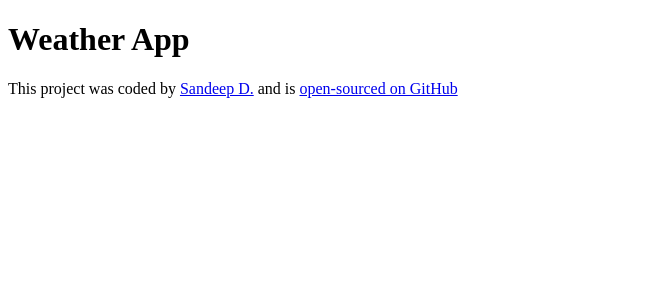
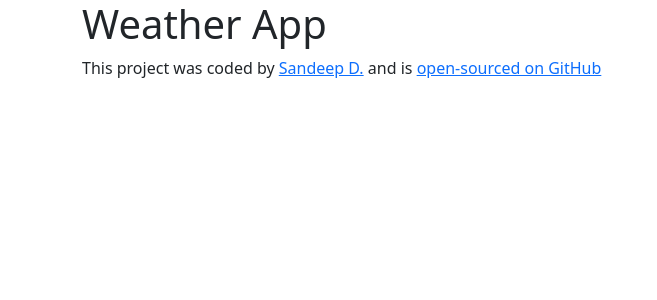
Before and after one commit to Pbjsd/react-weather-app, a React (Create React App) app: page / in a window 1280 px wide. Shown: the top 300 px of the page, without its empty margins (0-657 px from the left). Built offline with nearby package versions, Linux system fonts and the light colour scheme.

Commit message:
Added bootstrap

```diff
--- a/package.json
+++ b/package.json
@@ -6,9 +6,10 @@
     "@testing-library/jest-dom": "^5.17.0",
     "@testing-library/react": "^13.4.0",
     "@testing-library/user-event": "^13.5.0",
+    "bootstrap": "^5.3.3",
     "react": "^18.3.1",
     "react-dom": "^18.3.1",
-    "react-scripts": "5.0.1",
+    "react-scripts": "^3.0.1",
     "web-vitals": "^2.1.4"
   },
   "scripts": {
--- a/public/index.html
+++ b/public/index.html
@@ -14,6 +14,5 @@
   <body>
     <noscript>You need to enable JavaScript to run this app.</noscript>
     <div id="root"></div>
-
   </body>
 </html>
--- a/src/App.js
+++ b/src/App.js
@@ -5,6 +5,7 @@
 export default function App() {
   return (
     <div className="App">
+      <div className="container">
       <h1>Weather App</h1>
       <footer>
         This project was coded by{" "}
@@ -19,6 +20,7 @@
           open-sourced on GitHub
         </a>
       </footer>
+      </div>
     </div>
   );
 }
--- a/src/index.js
+++ b/src/index.js
@@ -1,6 +1,7 @@
 import React from 'react';
 import ReactDOM from 'react-dom/client';
 import './index.css';
+import 'bootstrap/dist/css/bootstrap.css';
 import App from './App';
 import reportWebVitals from './reportWebVitals';
 
```
Also changed, not shown: 1 other file (tests, documents, lock files or other folders).
